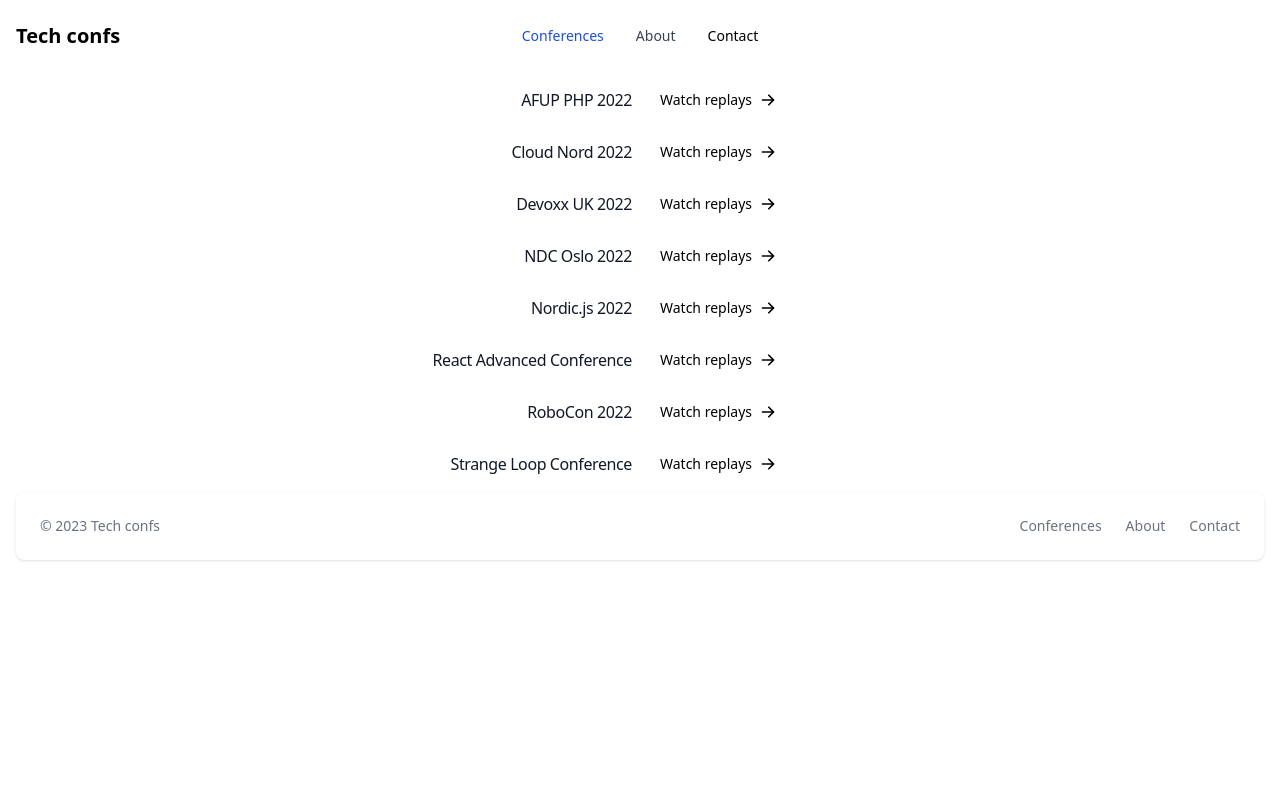
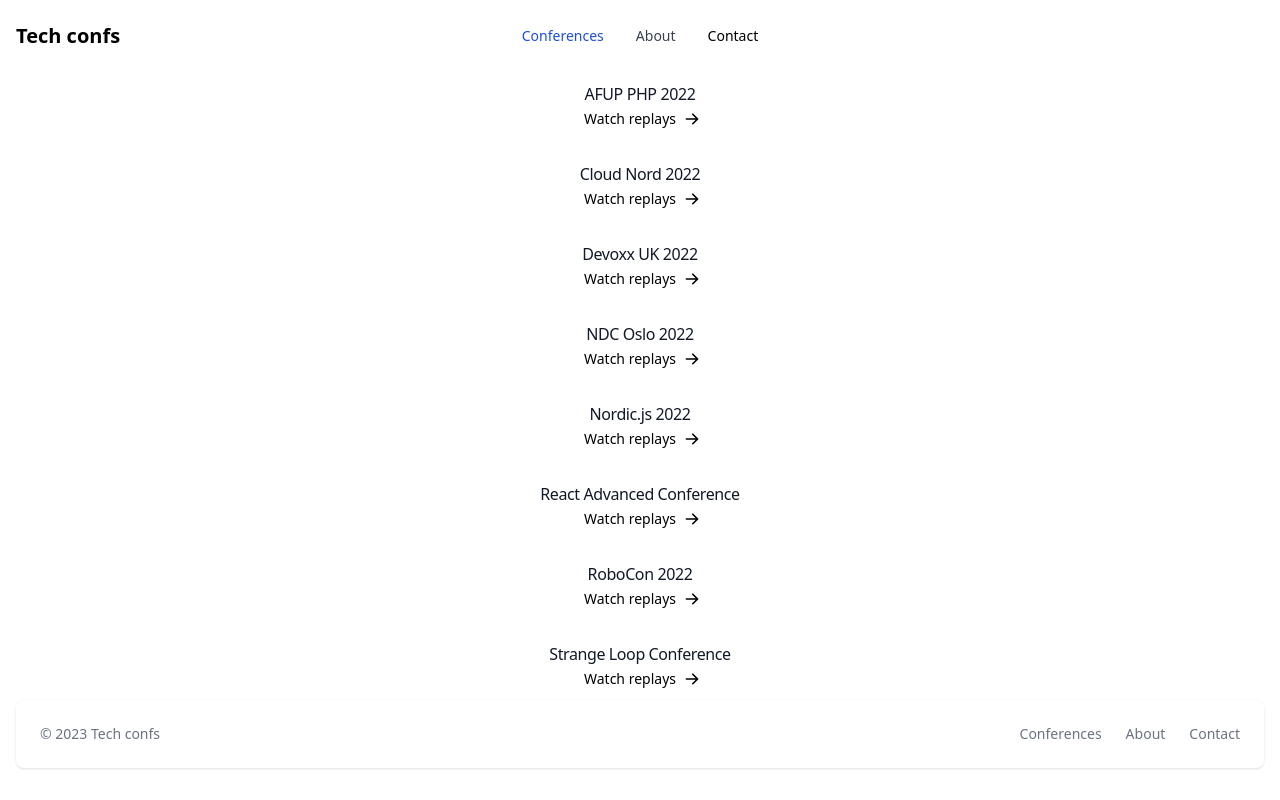
Before and after one commit to JeanDavidDaviet/tech-confs-website, a Next.js app: page / in a window 1280 px wide. Built offline with nearby package versions, Linux system fonts and the light colour scheme.

Commit message:
update layout of links

```diff
--- a/pages/index.js
+++ b/pages/index.js
@@ -37,16 +37,16 @@
       </Head>
       <Header />
       <main className="px-2 sm:px-4 py-2.5">
-        <ul className="grid gap-4 xs:grid-cols-2 items-center">
+        <ul className="gap-8 flex flex-col">
           {conferences.map((conference, id) => (
-            <li key={ id } className="flex contents">
-                  <Link href={ conference.url } className="block justify-self-end" target="_blank" rel="noopener">
-                      <h5 className="tracking-tight text-gray-900">{ conference.title }</h5>
-                  </Link>
-                  <Link href={ conference.url } target="_blank" rel="noopener" className="inline-flex items-center py-2 px-3 text-sm font-medium text-center">
-                      Watch replays
-                      <svg aria-hidden="true" className="ml-2 -mr-1 w-4 h-4" fill="currentColor" viewBox="0 0 20 20" xmlns="http://www.w3.org/2000/svg"><path fillRule="evenodd" d="M10.293 3.293a1 1 0 011.414 0l6 6a1 1 0 010 1.414l-6 6a1 1 0 01-1.414-1.414L14.586 11H3a1 1 0 110-2h11.586l-4.293-4.293a1 1 0 010-1.414z" clipRule="evenodd"></path></svg>
-                  </Link>
+            <li key={ id } className="text-center">
+              <Link href={ conference.url } className="" target="_blank" rel="noopener">
+                <h5 className="tracking-tight text-gray-900">{ conference.title }</h5>
+                <p href={ conference.url } target="_blank" rel="noopener" className="inline-flex items-center sm:px-3 text-sm font-medium text-center">
+                    Watch replays
+                    <svg aria-hidden="true" className="ml-2 -mr-1 w-4 h-4" fill="currentColor" viewBox="0 0 20 20" xmlns="http://www.w3.org/2000/svg"><path fillRule="evenodd" d="M10.293 3.293a1 1 0 011.414 0l6 6a1 1 0 010 1.414l-6 6a1 1 0 01-1.414-1.414L14.586 11H3a1 1 0 110-2h11.586l-4.293-4.293a1 1 0 010-1.414z" clipRule="evenodd"></path></svg>
+                </p>
+              </Link>
             </li>
           ))}
         </ul>
```
